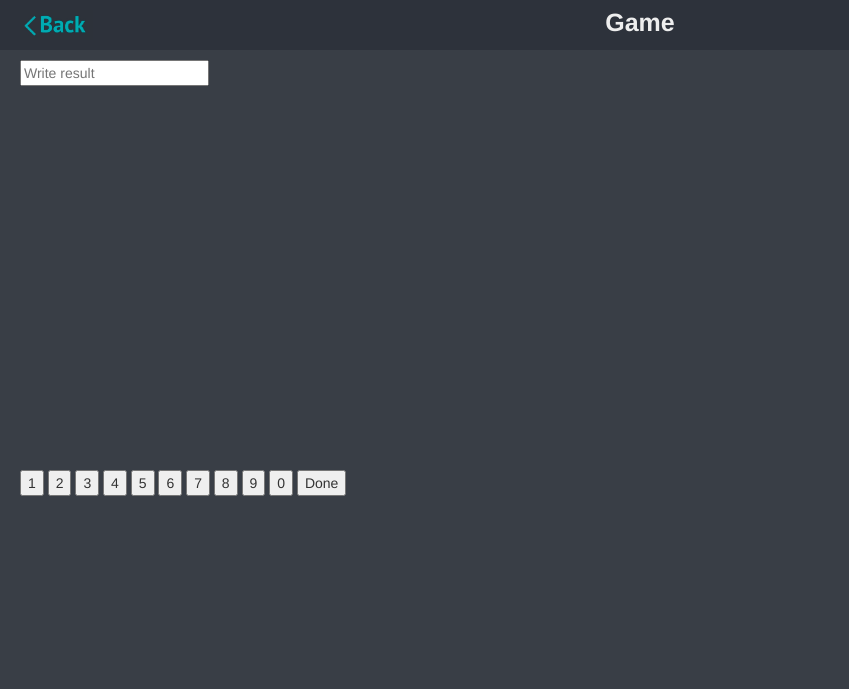
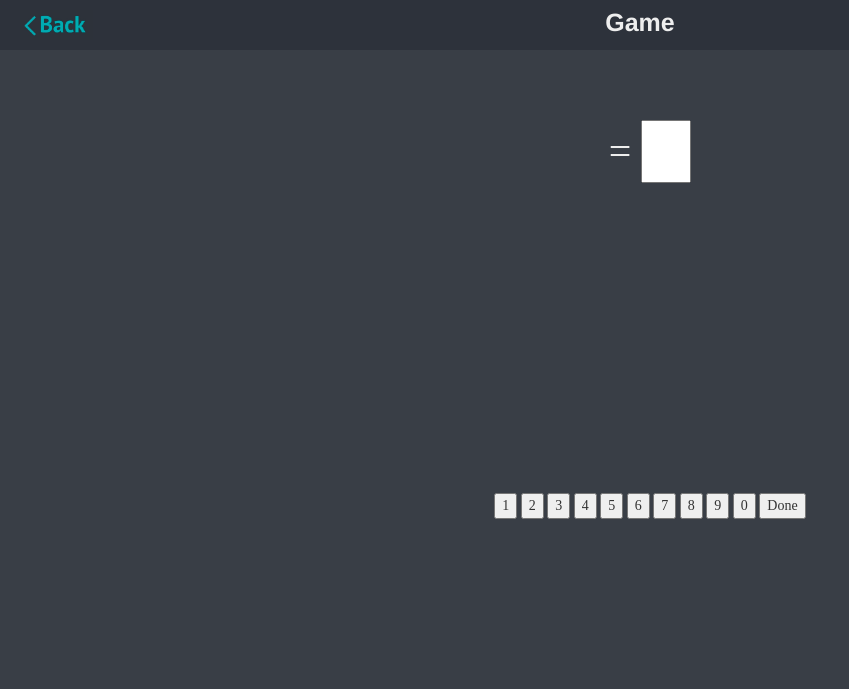
Before and after one commit to ViktorKuzmanov/Get-Numerate-App, a PHP site: page /game.html in a window 1280 px wide. Shown: the top 689 px of the page, without its empty margins (0-849 px from the left). Run offline with PHP 8.4, Linux system fonts and the light colour scheme.

Commit message:
add margin, font size to flexContainer, operation

```diff
--- a/css/game.css
+++ b/css/game.css
@@ -30,13 +30,22 @@ body {
 .flexContainer {
   display: flex;
   flex-direction: column;
+  font-family: "PT Sans";
   margin-left: 20px;
   height: 80vh;
+  padding: 0px 40px;
+  text-align: center;
 }
 
 .flexContainer #operationDiv {
+  margin-top: 70px;
+  font-size: 40px;
   flex: 2;
   color: #eeeeee;
+}
+
+.flexContainer #operationDiv #result {
+  width: 50px;
 }
 
 .flexContainer #numpad {
--- a/game.html
+++ b/game.html
@@ -41,8 +41,9 @@
 					<span id="textInMiddle"></span>
 					<span id="num2"></span>
 					<span id="textAfter"></span>
+					=
+					<input id="result" type="number" />
 				</p>
-				<input id="result" type="number" placeholder="Write result" />
 			</div>
 			<p id="numpad">
 				<input type="button" value="1" onClick="addNumber(this);" />
--- a/scss/game.scss
+++ b/scss/game.scss
@@ -11,11 +11,19 @@ body {
 .flexContainer {
     display: flex;
     flex-direction: column;
+    font-family: $fontFamily;
     margin-left: 20px;
     height: 80vh;
+    padding: 0px 40px;
+    text-align: center;
     #operationDiv {
+        margin-top: 70px;
+        font-size: 40px;
         flex: 2;
         color: $textColor;
+        #result {
+            width: 50px;
+        }
     }
     #numpad {
         flex: 1;
```
Also changed, not shown: 1 other file.
